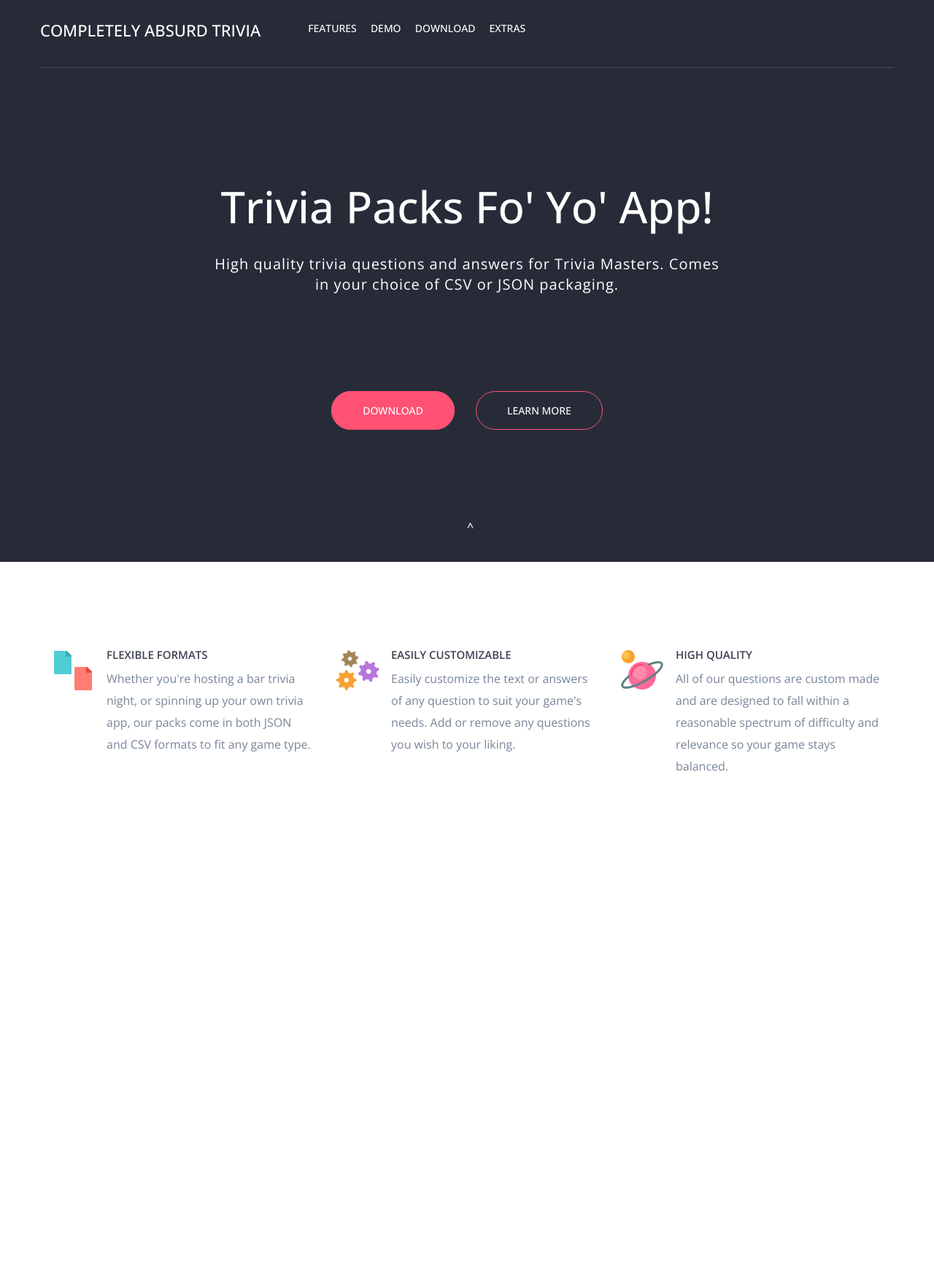
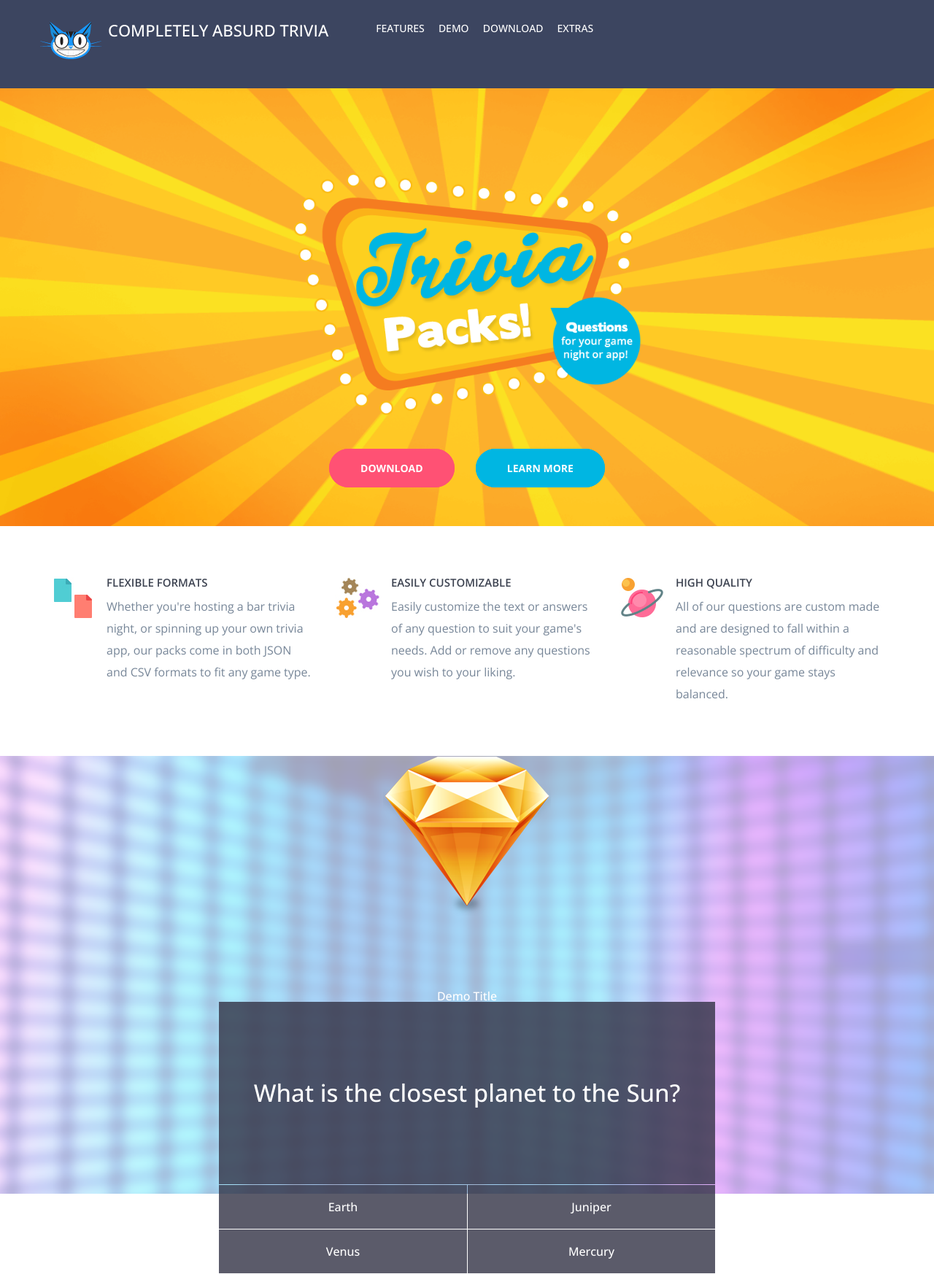
Before and after one commit to doctafaustus/cat-site, a plain HTML site: page public/index.html in a window 1280 px wide. Shown: the part 20-1766 px from the top of the page at 73% size. Before the commit the page ends 1205 px from the top, so only its background shows below. Drawn offline with nearby package versions, Linux system fonts and the light colour scheme.

Commit message:
Finish hero marquee

```diff
--- a/public/index.html
+++ b/public/index.html
@@ -16,11 +16,11 @@
 </head>
 <body>
 
-
-	<div class="dark-section">
+	<div class="top-section">
 		<div class="wrapper">
 			<header>
-				<div id="logo">Completely Absurd Trivia</div>
+				<img id="logo" src="./images/logo.png">
+				<div id="logo-text">Completely Absurd Trivia</div>
 				<ul id="top-menu">
 					<li><a href="#">Features</a></li>
 					<li><a href="#">Demo</a></li>
@@ -28,18 +28,16 @@
 					<li><a href="#">Extras</a></li>
 				</ul>
 			</header>
+		</div>
+	</div>
 
-			<div id="main-header-text">
-				<h1>Trivia Packs Fo' Yo' App!</h1>
-				<h4>High quality trivia questions and answers for Trivia Masters. Comes in your choice of CSV or JSON packaging.</h4>
-			</div>
+	<div id="hero-bg">
 
-			<div id="main-header-buttons">
-				<a class="btn-main" id="main-download" href="#">Download</a>
-				<a class="btn-main" id="main-learn-more" href="#">Learn More</a>
-			</div>
+		<img id="marquee" src="./images/marquee.png">
 
-			<div id="down-arrow">^</div>
+		<div id="main-header-buttons">
+			<a class="btn-main" id="main-download" href="#">Download</a>
+			<a class="btn-main" id="main-learn-more" href="#">Learn More</a>
 		</div>
 	</div>
 
@@ -82,6 +80,24 @@
 		</div>
 	</div>
 
+	<div id="demo-section">
+
+		<img id="diamond" src="./images/diamond.png">
+
+		<div class="wrapper">
+			<div id="demo-box">
+				<div id="demo-title">Demo Title</div>
+				<div id="demo-question" class="panel">What is the closest planet to the Sun?</div>
+				<div id="demo-answers">
+					<div id="question-a" class="panel answer-btn answer-btn-left">Earth</div>
+					<div id="question-b" class="panel answer-btn answer-btn-right">Juniper</div>
+					<div id="question-c" class="panel answer-btn answer-btn-left">Venus</div>
+					<div id="question-d" class="panel answer-btn answer-btn-right">Mercury</div>
+				</div>
+			</div>
+		</div>
+	</div>
+
 
 </body>
 </html>
--- a/public/scss/main.scss
+++ b/public/scss/main.scss
@@ -2,25 +2,31 @@ body {
 	color: white;
 	margin: 0;
 	padding: 0;
+  padding-bottom: 100px;
 }
 
 
 .wrapper {
 	width: 1170px;
 	margin: 0 auto;
-	padding: 50px;
+	padding: 0 50px;
 }
 
 
-.dark-section {
-	background-color: #272b38;
+.top-section {
+	background-color: #3c4560;
+  padding-top: 50px;
 
 	header {
 		overflow: auto;
-	  border-bottom: solid 1px #494d55;
 	  padding-bottom: 40px;
 
     #logo {
+      float: left;
+      margin-right: 8px;
+    }
+
+		#logo-text {
 			text-transform: uppercase;
 			font-size: 22px;
 			display: inline-block;
@@ -47,49 +53,41 @@ body {
 			}
 		}
 	}
-
-	#main-header-text {
-		margin-top: 160px;
-		text-align: center;
-
-		h1 {
-			font-size: 60px;
-			font-weight: 500;
-			margin-top: 0;
-			margin-bottom: 35px;
 }
 
-		h4 {
-			width: 700px;
-			line-height: 28px;
-			letter-spacing: 1px;
-			font-size: 20px;
-			font-weight: 300;
+
+#hero-bg {
+  background-image: url(../images/sunburst.png);
+  background-size: cover;
+  background-position: center center;
+  height: 600px;
+
+  #marquee {
+    width: 485px;
+    padding-top: 110px;
+    display: block;
     margin: 0 auto;
-		}
   }
 
 
   #main-header-buttons {
-		margin-top: 150px;
-		margin-bottom: 150px;
     text-align: center;
+    margin-top: 60px;
 
     #main-download {
       margin-right: 25px;
 
       &:hover {
-				background-color: #50cdd3;
-				border: solid 1px #50cdd3;
+        border: solid 1px transparent;
       }
     }
 
     #main-learn-more {
-			background-color: transparent;
+      background-color: #00b6e2;
+      border: solid 1px #00b6e2;
 
       &:hover {
-				background-color: #50cdd3;
-				border: solid 1px #50cdd3;
+        border: solid 1px transparent;
       }
     }
   }
@@ -103,13 +101,7 @@ body {
     text-decoration: none;
     padding: 16px 42px;
     font-size: 14px;
-	}
-
-	#down-arrow {
-		display: inline-block;
-		position: fixed;
-		bottom: 50px;
-		left: 50%;
+    font-weight: bold;
   }
 }
 
@@ -150,3 +142,56 @@ body {
 		}
 	}
 }
+
+
+#demo-section {
+  background-image: url(../images/lights-bg.png);
+  background-size: cover;
+  background-position: center center;
+  color: black;
+  height: 500px;
+  color: white;
+  text-align: center;
+  padding-bottom: 100px;
+
+  #demo-box {
+    width: 680px;
+    margin: 0 auto;
+    padding-top: 100px;
+
+    .panel {
+      background-color: rgba(50, 50, 69, 0.8);
+      margin-bottom: 1px;
+    }
+
+    #demo-question {
+      height: 250px;
+      line-height: 250px;
+      font-size: 33px;
+    }
+
+    #demo-answers {
+
+      .answer-btn {
+        float: left;
+        width: 340px;
+        height: 60px;
+        line-height: 60px;
+        cursor: pointer;
+
+        &.answer-btn-left {
+          width: 340px;
+          margin-right: 1px;
+        }
+
+        &.answer-btn-right {
+          width: 339px;
+        }
+
+        &:hover {
+          background-color: rgba(255, 81, 116, 0.78);
+        }
+      }
+    }
+  }
+}
```
Also changed, not shown: public/css/main.css, public/images/diamond.png (added), public/images/lights-bg.png (added), public/images/lights-bg2.png (added), public/images/logo.png (added), public/images/marquee.png (added). Lines whose indentation alone changed are shown as unchanged.
